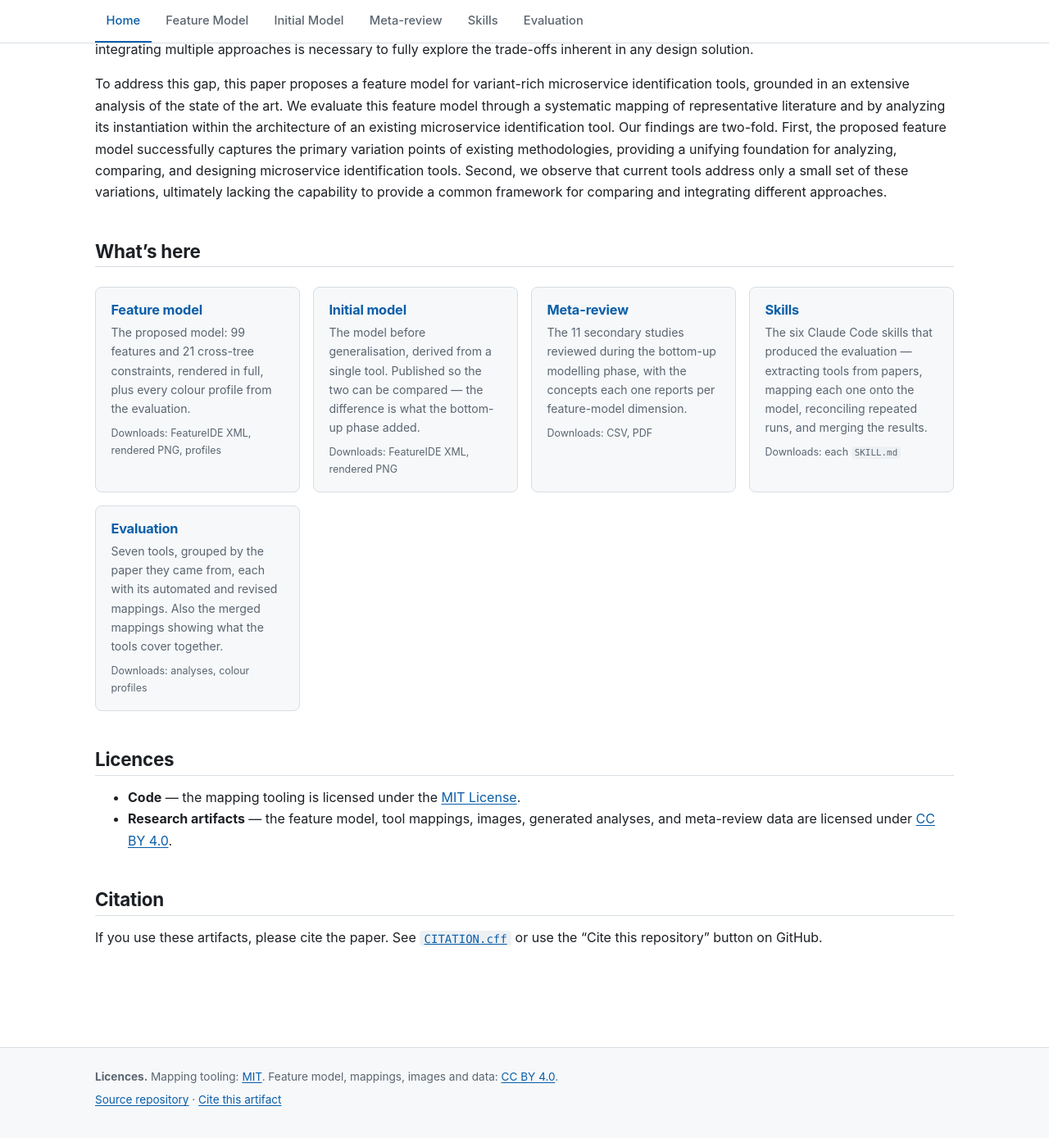
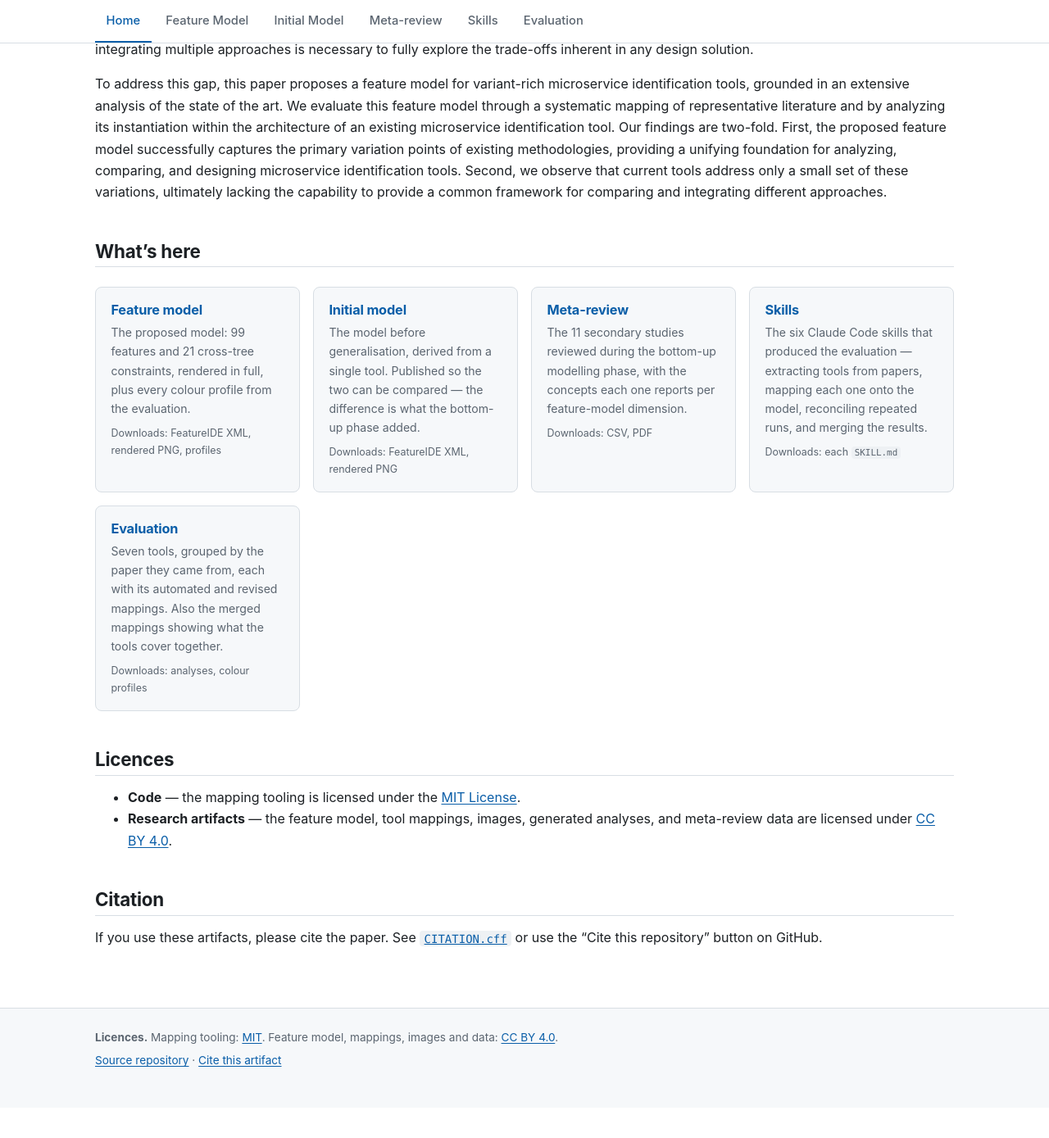
Before and after one commit to socialsoftware/UnifiedFeatureModelArtifacts, a Jekyll site: the page built from pages/index.md, in a window 1280 px wide and 1400 px high, scrolled down 620 px. Shown: the top 1389 px of the window at 82% size. Built offline with Jekyll 4.4.1, drawn with Linux system fonts in a browser that asks for light colours; after the commit the page ends 1972 px from its top, so only the background shows below that.

Commit message:
Remove footer top margin

```diff
--- a/assets/css/style.css
+++ b/assets/css/style.css
@@ -494,7 +494,6 @@ figure.fm-image figcaption {
 /* ----------------------------------------------------------- footer */
 
 .site-footer {
-  margin-top: 3rem;
   padding: 1.5rem 0 2.5rem;
   background: var(--bg-soft);
   border-top: 1px solid var(--border);
```
